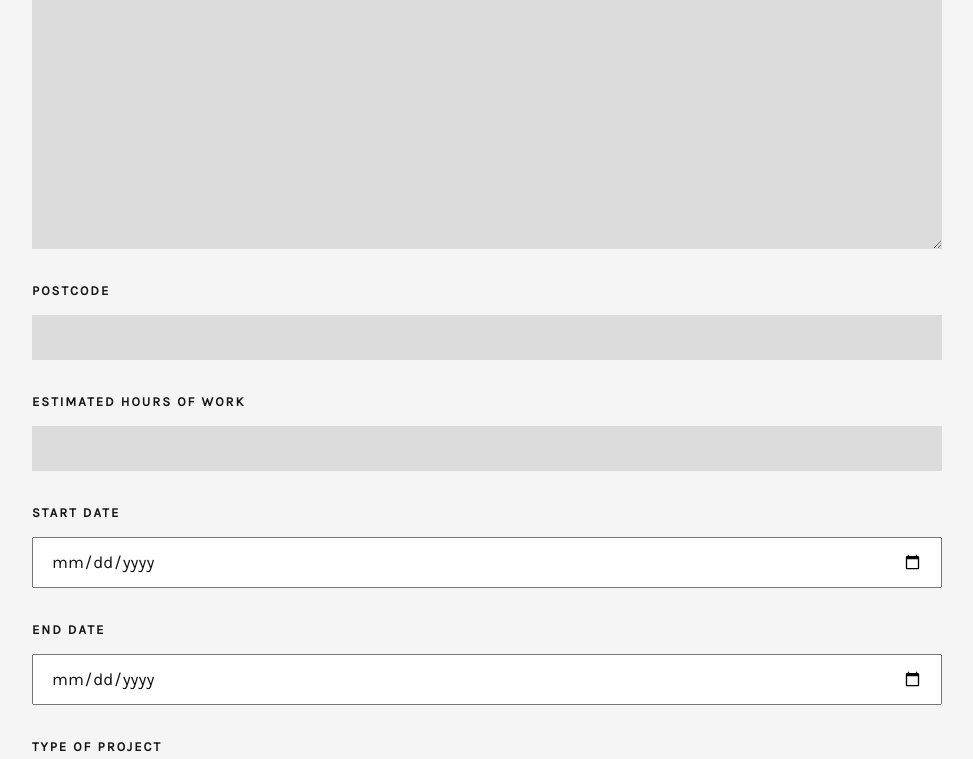
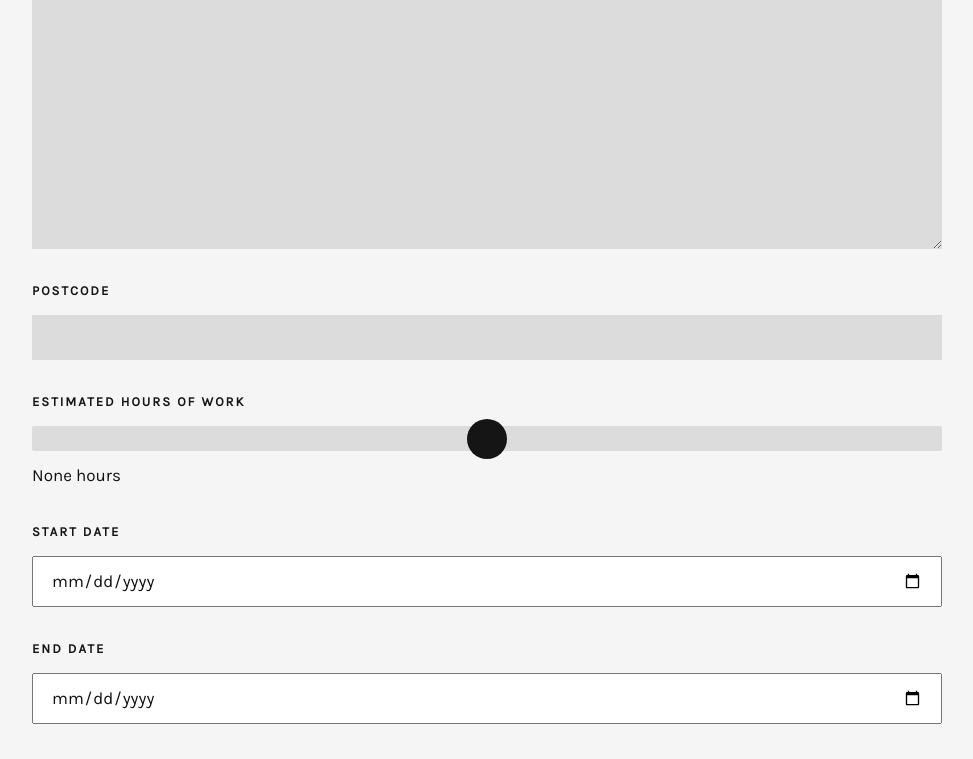
Before and after one commit to webapps-group-28/volunteer-find, a Django app: page / in a window 1280 px wide. Shown: the part 1113-1872 px from the top of the page, without its empty margins (153-1126 px from the left). Run offline with Django 3.2, Linux system fonts and the light colour scheme; a user stored in the database is signed in; data that the repository does not hold is empty; some libraries are stand-ins or nearby versions.

Commit message:
Changed estimated hours of work from number to range input type in form.html

```diff
--- a/projects/templates/projects/home.html
+++ b/projects/templates/projects/home.html
@@ -282,7 +282,8 @@
 
                        <div class="form-field">
                          <h6>Estimated hours of work</h6>
-	  						      <input name="duration" type="number" class="full-width" required>
+	  						      <input name="duration" type="range" class="full-width" required id="duration" oninput="durationlabel.value = duration.value" min="0" max="100">
+			       				      <output id="durationlabel"> {{ maxdistance }}</output> hours <br> <br>
 	                     </div>
                        <div class="form-field">
                          <h6>Start date</h6>
```
